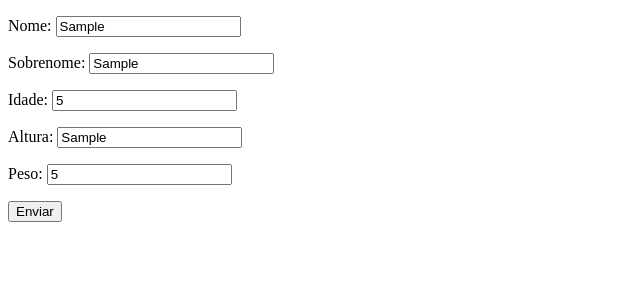
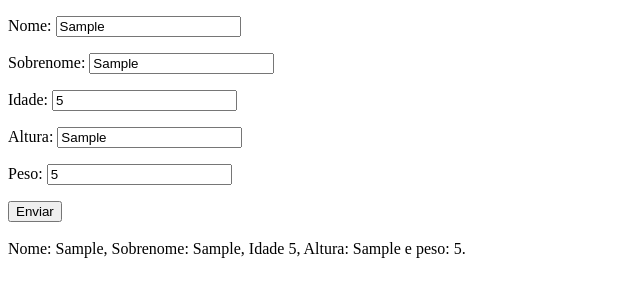
Before and after one commit to PauloHenriqueJunio/JS-UDEMY, a plain HTML site: page aula20/index.html in a window 1280 px wide. Both pictures are taken after typing "Sample", "Sample", "5", "Sample", "5" into the empty fields and a click on the button "Enviar". Shown: the whole page, without its empty margins (0-640 px from the left). Drawn offline with Linux system fonts and the light colour scheme.

Commit message:
Finalizado o exercicio com sucesso

```diff
--- a/aula20/js/script.js
+++ b/aula20/js/script.js
@@ -1,11 +1,5 @@
 function escopo () {
  const form = document.querySelector(`.form`)
-
- function resultado () {
-    const resultado = document.querySelector(`.resultado`)
-
-
- };
 
  const pessoas = [];
 
@@ -17,8 +11,24 @@ function receberevento (evento) {
         const altura = form.querySelector(`.alt`)
         const peso = form.querySelector(`.kg`)
 
-    console.log(nome.value, sobreNome.value, peso.value, altura.value, idade.value)
+            const pessoa = {
+            nome:nome.value,
+            sobreNome:sobreNome.value,
+            idade:idade.value,
+            altura:altura.value,
+            peso:peso.value
 };
+
+    function resultado () {
+        const resultado = document.querySelector(`.resultado`)
+        resultado.innerHTML += (`<br> Nome: ${nome.value}, Sobrenome: ${sobreNome.value}, Idade ${idade.value}, Altura: ${altura.value} e peso: ${peso.value}.`)
+    };
+
+    pessoas.push(pessoa)
+    console.log(pessoas)
+    resultado()
+};
+
 
 form.addEventListener('submit', receberevento)
 };
```
Also changed, not shown: aula20/index.html (+3 -1 lines). Lines whose indentation alone changed are shown as unchanged.
